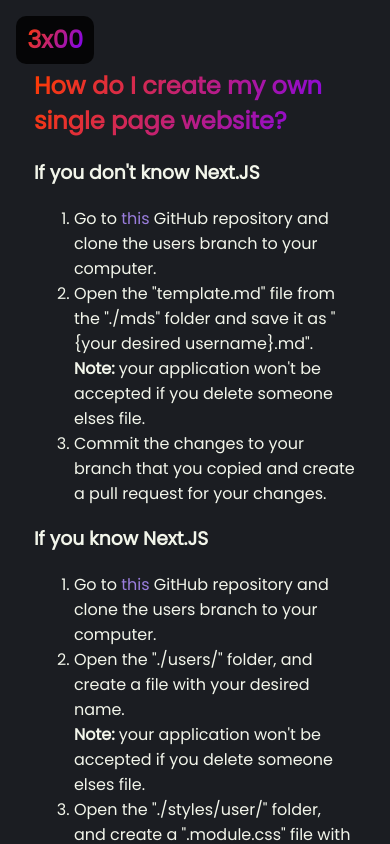
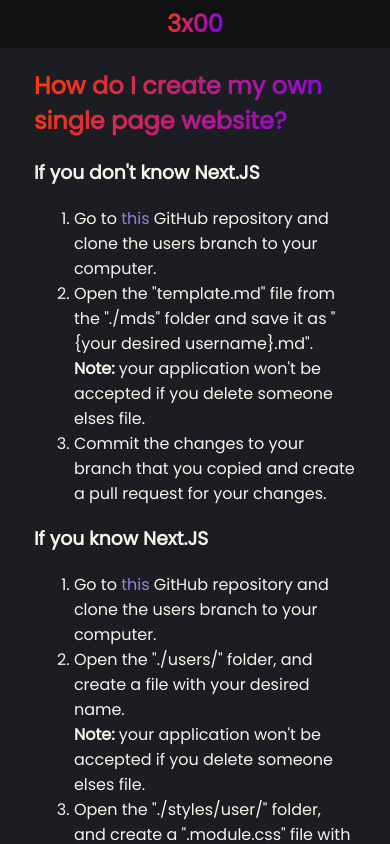
Before and after one commit to graveyardadmin/profilesite, a Next.js app: page /about in a window 390 px wide. Shown: the top 844 px of the page. Built offline with nearby package versions, Linux system fonts and the light colour scheme.

Commit message:
Fixed some mobile viewport css

```diff
--- a/styles/globals.css
+++ b/styles/globals.css
@@ -104,8 +104,25 @@ section.template-section {
 
   text-align: center;
 
-
-  background-color: rgba(0, 0, 0, 0.8);
+  background-color: rgba(16, 16, 17, 0.8);
 
   font-family: 'Poppins', sans-serif;
 }
+
+@media screen and (max-width: 950px) {
+  .homeNav {
+    position: fixed;
+    top: 0;
+    left: 0;
+
+    width: 100%;
+    padding: 0px;
+
+    border-radius:0px;
+
+    padding-top: 0.4rem;
+    padding-bottom: 0.4rem;
+
+    margin: 0px;
+  }
+}
```
